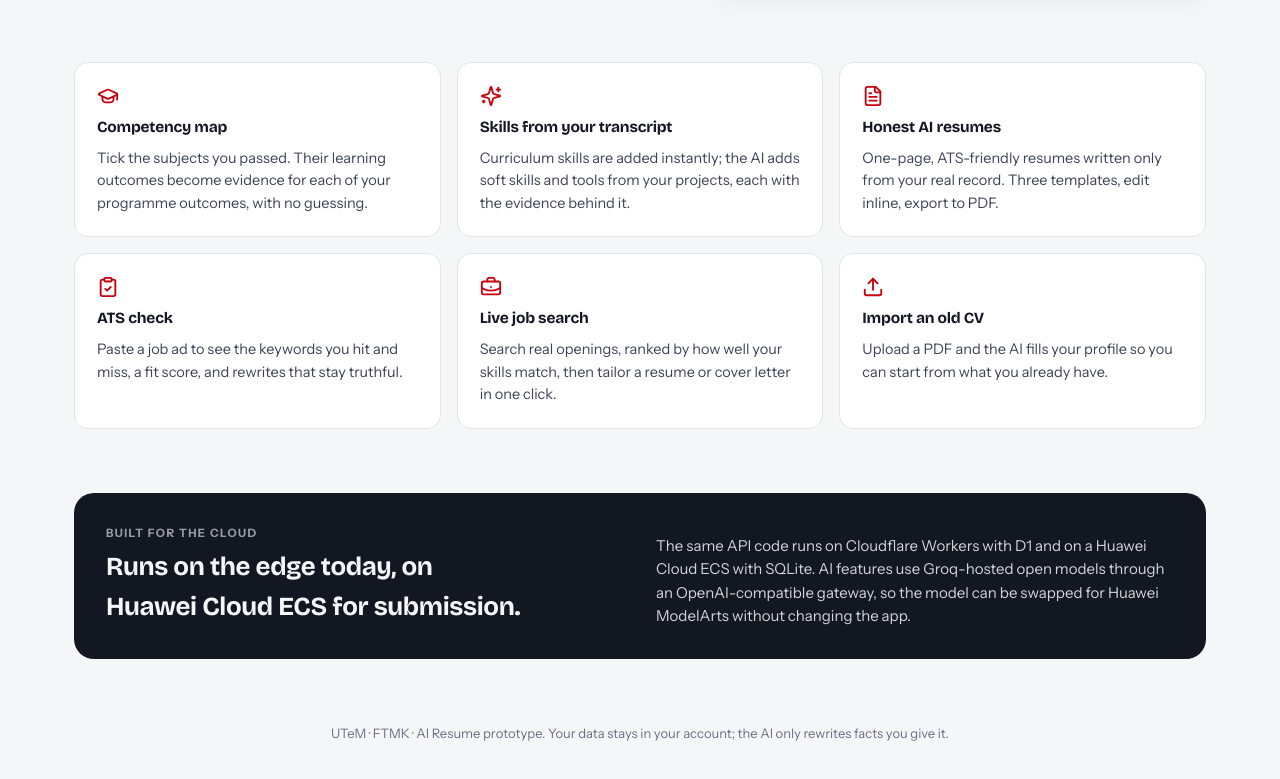
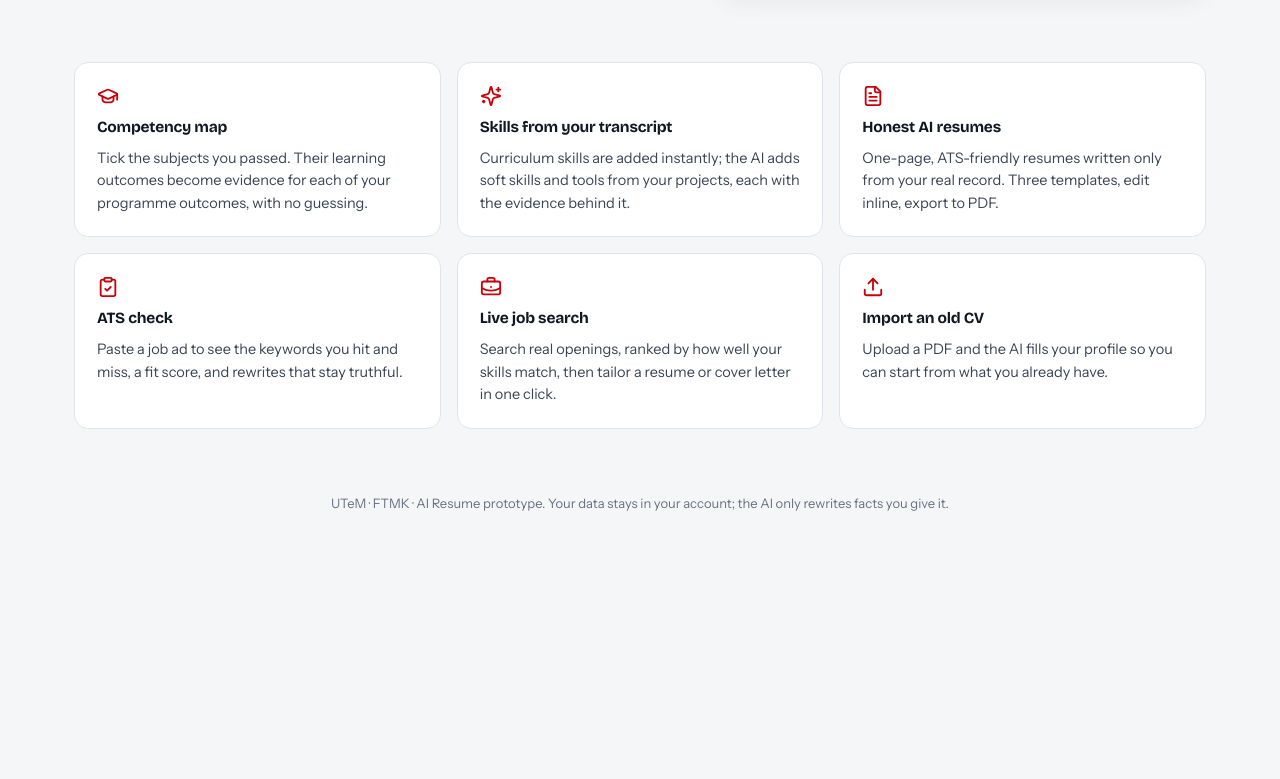
Before and after one commit to yashhgill/airesume-huawei-ict, a React (Vite) app in the folder web/: page / in a window 1280 px wide. Shown: the part 556-1335 px from the top of the page. After the commit the page ends 1109 px from the top, so only its background shows below. Built offline with nearby package versions, Linux system fonts and the light colour scheme.

Commit message:
Add files via upload

```diff
--- a/web/src/pages/Landing.tsx
+++ b/web/src/pages/Landing.tsx
@@ -64,13 +64,6 @@ export function Landing() {
         ))}
       </section>
 
-      <section className="stack-note">
-        <div>
-          <p className="eyebrow">Built for the cloud</p>
-          <h2>Runs on the edge today, on Huawei Cloud ECS for submission.</h2>
-        </div>
-        <p>The same API code runs on Cloudflare Workers with D1 and on a Huawei Cloud ECS with SQLite. AI features use Groq-hosted open models through an OpenAI-compatible gateway, so the model can be swapped for Huawei ModelArts without changing the app.</p>
-      </section>
 
       <footer className="landing__foot">UTeM · FTMK · AI Resume prototype. Your data stays in your account; the AI only rewrites facts you give it.</footer>
     </div>
```
